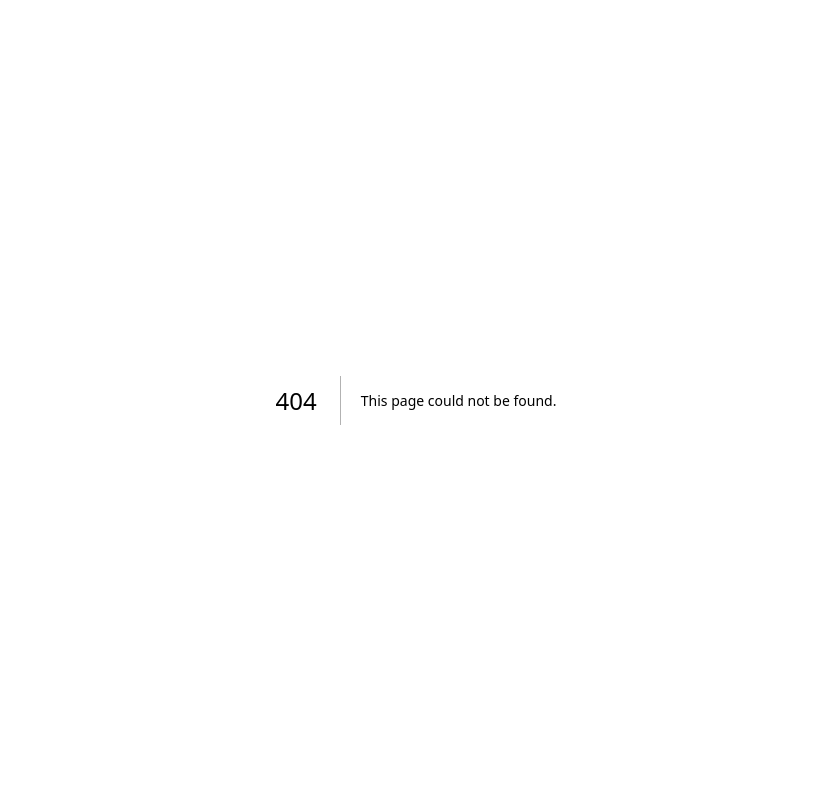
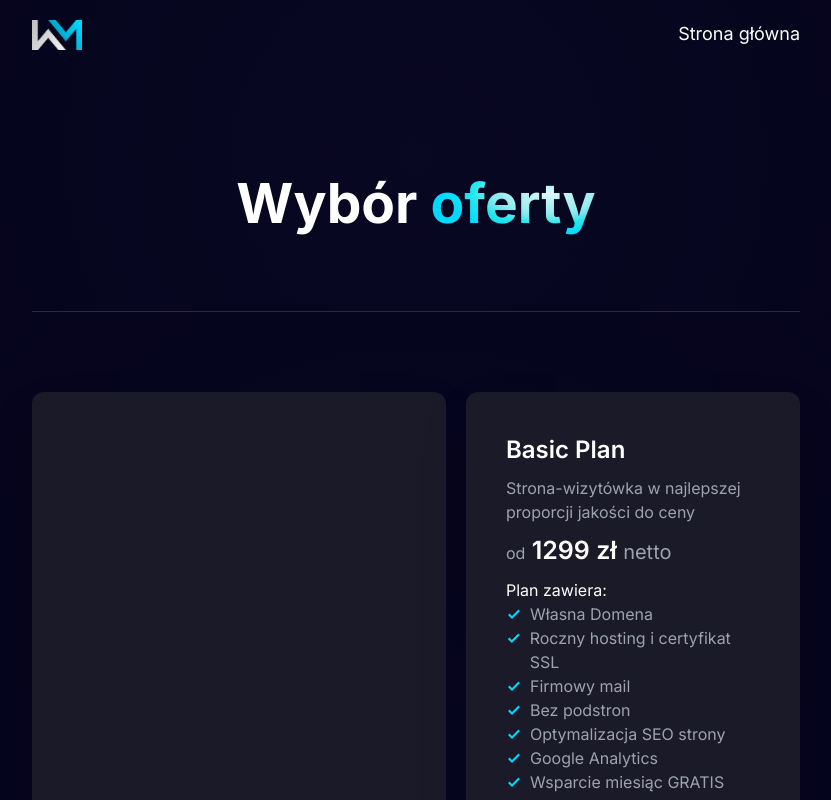
Before and after one commit to m-uchyla/wm-site, a Next.js app: page /plan/basic in a window 1280 px wide. Before the commit this address had no page. Shown: the top 800 px of the page, without its empty margins (224-1055 px from the left). Built offline with nearby package versions, Linux system fonts and the light colour scheme.

Commit message:
Plan selection

```diff
--- a/src/components/index.js
+++ b/src/components/index.js
@@ -23,6 +23,7 @@ import Footer from "./templates/footer"
 import Navbar from "./templates/navbar"
 import Main from "./templates/main"
 import PrivacyPolicy from "./templates/privacyPolicy"
+import OfferSelection from "./templates/offerSelection"
 
 export {
     /*--- ATOMS ---*/
@@ -50,5 +51,6 @@ export {
     Footer,
     Navbar,
     Main,
-    PrivacyPolicy
+    PrivacyPolicy,
+    OfferSelection
 }
--- a/src/components/organisms/pricing.js
+++ b/src/components/organisms/pricing.js
@@ -2,6 +2,7 @@ import { pricing } from "@/constants"
 import { Card, Button, SectionHeader, MiniCard } from "../index"
 import { GoCheck } from "react-icons/go";
 import { motion } from "framer-motion"
+import Link from 'next/link'
 
 export default function Pricing() {
 
@@ -38,9 +39,11 @@ export default function Pricing() {
                   <h5 className='xl:text-[30px] text-[25px] font-semibold'><span className="text-secondaryText font-normal xl:text-[20px] text-[16px]">od</span> <span className='text-cyan-500 line-through '><span className='text-zinc-500'>{plan.price}</span></span> {Math.floor(plan.price * (1-(plan.discount/100)))} zł <span className="text-secondaryText font-normal text-[20px]">netto</span></h5>
                 }
               </div>
-              <div className="mb-5">
-                <Button text="Wybierz" variation={1} />
-              </div>
+              <Link href={'/plan/'+plan.id}>
+                <div className="mb-5">
+                  <Button text="Wybierz" variation={1} />
+                </div>
+              </Link>
               <div>
                 <h6>Plan zawiera:</h6>
                 <ul>
--- a/src/components/templates/offerSelection.js
+++ b/src/components/templates/offerSelection.js
@@ -1,9 +1,111 @@
+import { useState, useEffect } from "react";
+import { WMlogo } from "@/assets";
+import Link from 'next/link'
+import {Card} from '@/components'
+import Image from 'next/image'
+import { pricing } from "@/constants"
+import { GoCheck } from "react-icons/go";
 
+export default function OfferSelection({plan}) {
 
-export default function OfferSelection() {
-    return (
-      <div>
-        OfferSelection
-      </div>
-    )
+  const [navbar, setNavbar] = useState(false);
+
+  const changeBackground = () => {
+      if(window.scrollY >= 5) {
+        setNavbar(true)
+      } else {
+        setNavbar(false)
+      }
+    }
+
+    useEffect(() => {
+      console.log(plan);
+      console.log(plan);
+      window.addEventListener('scroll', changeBackground);
+    },[])
+
+  return (
+    <>
+      <nav className={`flex justify-between py-5 ${navbar ? "navbar-down" : "navbar-up"}`}>
+          <div className="flex-center">
+              <Image
+              src={WMlogo}
+              alt="Web-Masters logo"
+              width={50}
+              />
+          </div>
+          <ul className="md:flex hidden">
+              <li className={`text-[18px] cursor-pointer hover:text-primary`}><Link href="/">Strona główna</Link></li>
+          </ul>
+      </nav>
+      <section className='sm:pt-44 pt-20'>
+          <h1 className="text-[38px] text-center sm:text-[55px] xl:text-[70px] font-bold leading-none">Wybór <span className="text-gradient">oferty</span></h1>
+      </section>
+      <div className="bg-[rgba(255,255,255,0.15)] h-[1px] sm:mx-[20%] mx-6" />
+      <section>
+        <div className="flex gap-5">
+          <Card className=" flex-1">
+
+          </Card>
+          <div className="flex-1 flex gap-5 flex-col">
+          {plan ?
+          <Card className={"h-full flex flex-col gap-2"}>
+            <h4 className="text-[24px] font-semibold xl:h-[40px] h-auto">{plan.title}</h4>
+            <p className="text-secondaryText ">{plan.desc}</p>
+            <div className="md:m-0 mt-4">
+              {(plan.discount == 0) ?
+                <h5 className='xl:text-[30px] text-[25px] font-semibold'><span className="text-secondaryText font-normal xl:text-[20px] text-[16px]">od</span> {plan.price} zł <span className="text-secondaryText font-normal text-[20px]">netto</span></h5>
+                :
+                <h5 className='xl:text-[30px] text-[25px] font-semibold'><span className="text-secondaryText font-normal xl:text-[20px] text-[16px]">od</span> <span className='text-cyan-500 line-through '><span className='text-zinc-500'>{plan.price}</span></span> {Math.floor(plan.price * (1-(plan.discount/100)))} zł <span className="text-secondaryText font-normal text-[20px]">netto</span></h5>
+              }
+            </div>
+            <div>
+              <h6>Plan zawiera:</h6>
+              <ul>
+              {plan.features.map((feature,index) => (
+                <li key={"feature"+index} className={`${"feature"+index} text-secondaryText flex cursor-default`}><GoCheck className="text-primary mr-2 mt-1"/>{feature.feature}</li>
+              ))}
+              </ul>
+            </div>
+          </Card>
+          :
+          ""
+          }
+
+            <Card className="">
+              <p className="text-secondaryText text-[14px] text-justify">Wybranie oferty i uzupełnienie nniejszego formularza kontaktowego nie jest jednoznaczne z zawarciem umowy na wykonanie działania z naszej strony. Jest to potwierdzenie zainteresowania ze strony klienta i wyrażenie chęci na dalszy kontakt celem ustalenia szczegółów i przedstawienia oferty końcowej dostosowanej do Państwa potrzeb.</p>
+            </Card>
+          </div>
+        </div>
+
+      </section>
+
+    </>
+  )
 }
+
+export async function getStaticProps({selectedPlan}) {
+  console.log("1")
+  // Call an external API endpoint to get posts
+  // const res = await fetch('https://.../posts');
+  // const posts = await res.json();
+  console.log(selectedPlan)
+  // // By returning { props: { posts } }, the Blog component
+  // // will receive `posts` as a prop at build time
+  // return {
+  //   props: {
+  //     posts,
+  //   },
+  // };
+}
+
+export async function getServerSideProps({selectedPlan}) {
+  console.log("2")
+  console.log(selectedPlan)
+  // // Fetch data from external API
+  // const res = await fetch(`https://.../data`);
+  // const data = await res.json();
+
+  // // Pass data to the page via props
+  // return { props: { data } };
+}
--- a/src/constants/index.js
+++ b/src/constants/index.js
@@ -77,6 +77,7 @@ export const howItsDone = [
 
 export const pricing = [
     {
+        id:"basic",
         title: "Basic Plan",
         desc: "Strona-wizytówka w najlepszej proporcji jakości do ceny",
         price: 1299,
@@ -106,6 +107,7 @@ export const pricing = [
         ]
     },
     {
+        id:"standard",
         title: "Standard Plan",
         desc: "Propozycja dla małych biznesów, które potrzebują większej ilości treści na stronie",
         price: 1899,
@@ -138,6 +140,7 @@ export const pricing = [
         ]
     },
     {
+        id:"premium",
         title: "Premium Plan",
         desc: "Okazała strona dla małych i średnich biznesów oraz długoterminowe wsparcie",
         price: 2499,
--- /dev/null
+++ b/src/pages/plan/[plan].js
@@ -0,0 +1,20 @@
+import { Navbar, Main, Footer } from "@/components"
+import { useRouter } from "next/router"
+import { OfferSelection } from "@/components"
+import { useState, useEffect } from "react";
+import { pricing } from "@/constants"
+
+export default function Home() {
+
+    const plan = pricing.find(obj => {
+      return obj.id === useRouter().query.plan
+    })
+
+
+  return (
+    <>
+      <OfferSelection plan={plan}/>
+      <Footer />
+    </>
+  )
+}
```
